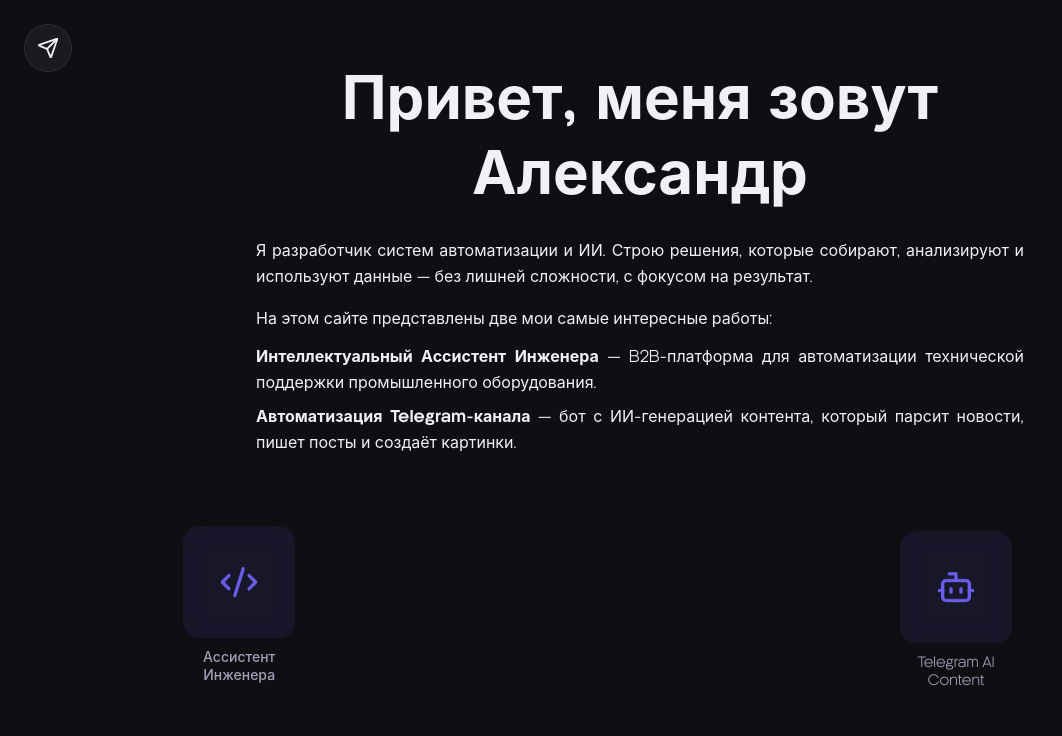
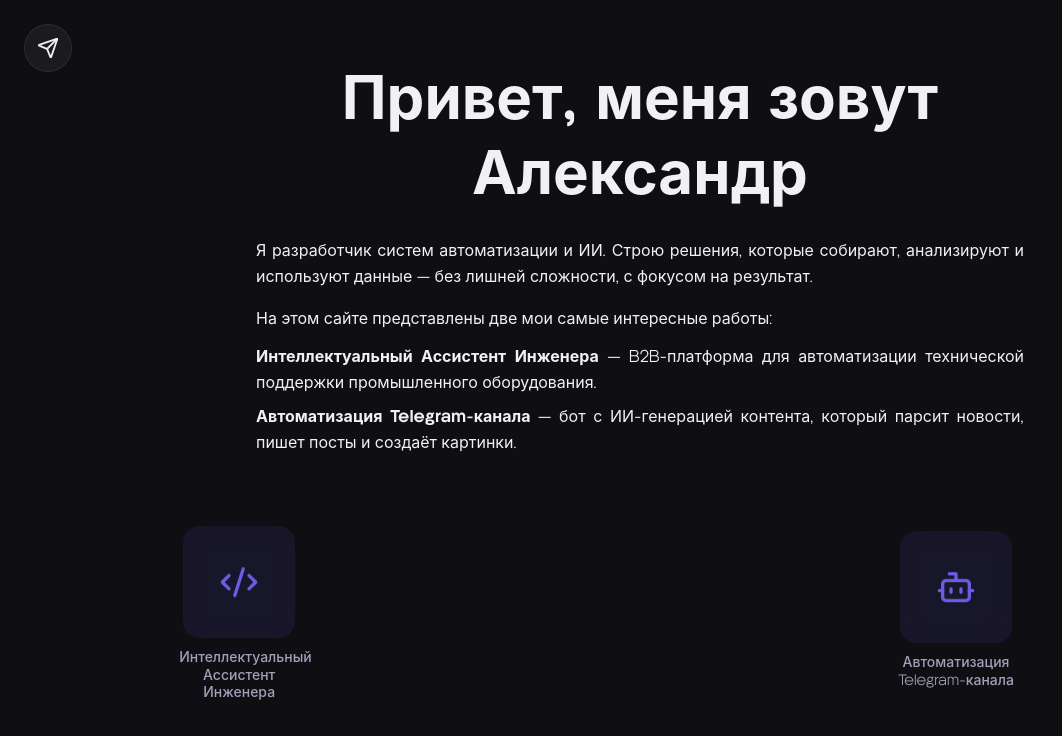
Before and after one commit to SAna5655555/portfolio, a React (Vite) app: page / in a window 1280 px wide. Shown: the top 736 px of the page, without its empty margins (0-1062 px from the left). Built offline with nearby package versions, Linux system fonts and the light colour scheme.

Commit message:
Fix project short titles to full names

```diff
--- a/src/data/projects.ts
+++ b/src/data/projects.ts
@@ -4,7 +4,7 @@ export const projects: Project[] = [
   {
     id: 'intelligent-assistant',
     title: 'Интеллектуальный Ассистент Инженера',
-    shortTitle: 'Ассистент Инженера',
+    shortTitle: 'Интеллектуальный Ассистент Инженера',
     description: 'Интеллектуальная система для автоматизации рутинных задач инженеров с RAG и LLM',
     cover: '/projects/intelligent-assistant/cover.jpg',
     images: [
@@ -34,7 +34,7 @@ export const projects: Project[] = [
   {
     id: 'telegram-ai-content',
     title: 'Автоматизация Telegram-канала с ИИ-генерацией контента',
-    shortTitle: 'Telegram AI Content',
+    shortTitle: 'Автоматизация Telegram-канала',
     description: 'Полностью автономный Telegram-канал с ежедневным ИИ-контентом',
     cover: '/projects/telegram-ai-content/cover.jpg',
     images: [
```
